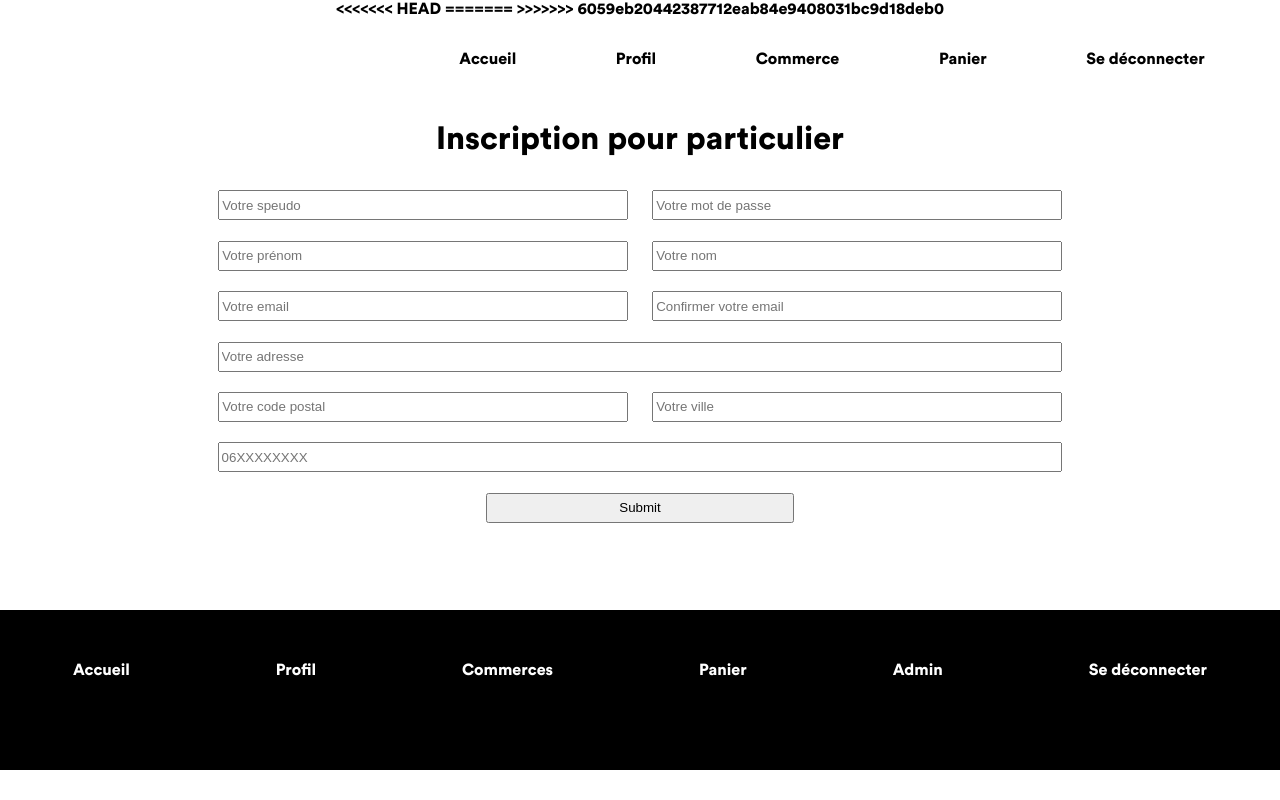
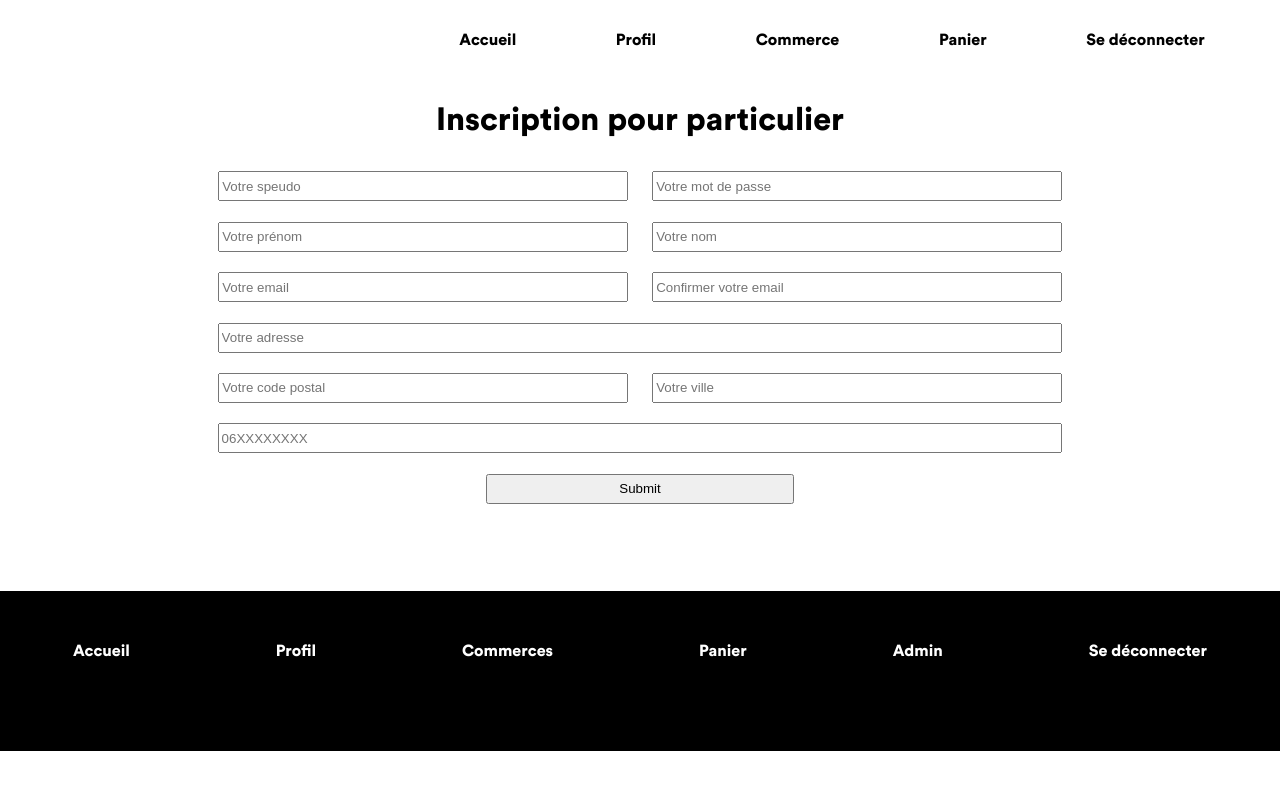
Before and after one commit to celine-emptoz-lacote/confinement, a PHP site: page /inscription.php in a window 1280 px wide. Run offline with PHP 8.4, Linux system fonts and the light colour scheme.

Commit message:
modif incrémentage code

```diff
--- a/inscription.php
+++ b/inscription.php
@@ -5,11 +5,8 @@
     <meta name="viewport" content="width=device-width, initial-scale=1.0">
     <title>Inscription particuliers</title>
     <link href="css/styles.css" rel="stylesheet">
-<<<<<<< HEAD
+</head>
 
-=======
->>>>>>> 6059eb20442387712eab84e9408031bc9d18deb0
-</head>
 <body>
     <header>
         <nav>
```
Also changed, not shown: index.php (+3 -4 lines), src/images/images-boutiques/clé-molette.jpg (added).
